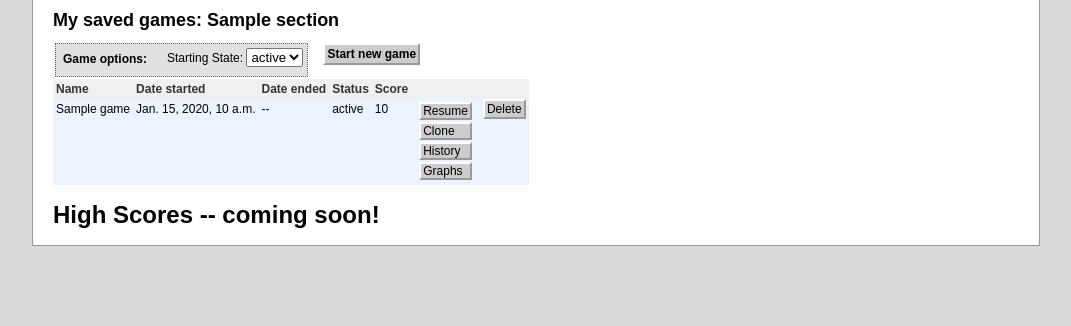
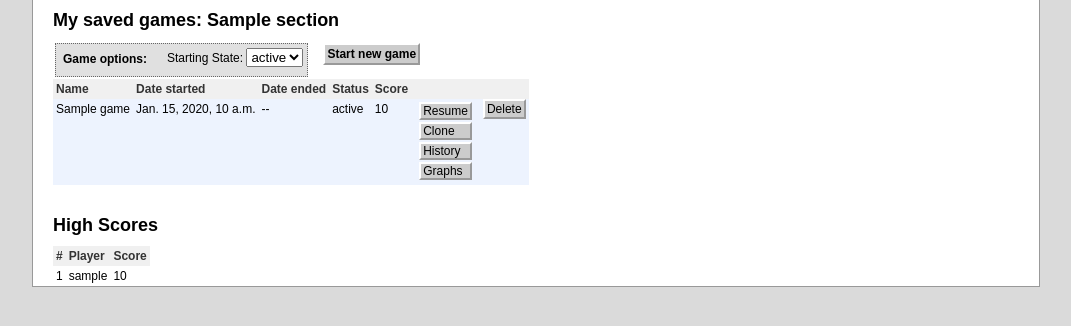
Before and after one commit to ccnmtl/mvsim, a Django app: template templates/games_index.html in a window 1280 px wide. Shown: the part 35-361 px from the top of the page, without its empty margins (104-1175 px from the left). Run offline with Django 3.2, Linux system fonts and the light colour scheme; the template is opened without the code that fills it: most values are stand-ins (such as "Sample title", 1, 10 or a date in 2020); some libraries are stand-ins or nearby versions.

Commit message:
high scores table. PMT #75195

```diff
--- a/main/views.py
+++ b/main/views.py
@@ -3,7 +3,7 @@ from django.http import (HttpResponseRedirect as redirect,
                          HttpResponse,
                          HttpResponseForbidden as forbidden)
 from djangohelpers.lib import allow_http, rendered_with
-from main.models import Game, State, CourseSection, Configuration, UserInput
+from main.models import Game, State, CourseSection, Configuration, UserInput, high_scores
 from engine.logic import get_notifications
 from engine import logic
 from engine import display_logic
@@ -139,7 +139,8 @@ def games_index(request):
 
     games = Game.objects.filter(user=request.user,
                                 course=request.course)
-    return {'games': games, 'section': section}
+    return {'games': games, 'section': section,
+            'high_scores' : high_scores(course=request.course)}
 
 def build_template_context(request, game, turn_number=None):
     if turn_number is not None:
--- a/templates/games_index.html
+++ b/templates/games_index.html
@@ -107,7 +107,35 @@
       </tbody>
     </table>
 
-    <h1>High Scores -- coming soon!</h1>
+    <div style="margin: 30px 0 0 0;">
+      <h2 class="mygames">High Scores</h2>
+
+      <table border="0" cellspacing="0" cellpadding="0" class="striped">
+        <thead>
+          <tr>
+            <th class="navOut" style="cursor: default;">#</th>
+            <th class="navOut" style="cursor: default;">Player</th>
+            <th class="navOut" style="cursor: default;">Score</th>
+          </tr>
+        </thead>
+
+        <tbody>
+	  {% for g in high_scores %}
+          <tr class="{% cycle 'even' 'odd' %}">
+            <td>{{forloop.counter}}</td>
+            <td>{% if g.user.last_name %}
+	      {{g.user.get_full_name}}
+	      {% else %}
+	      {{g.user.username}}
+	      {% endif %}
+	    </td>
+            <td>{{g.score}}</td>
+          </tr>
+	  {% endfor %}
+        </tbody>
+      </table>
+    </div>
+
 
   </div>
 {% endblock %}
```
Also changed, not shown: main/models.py (+14 -0 lines).
